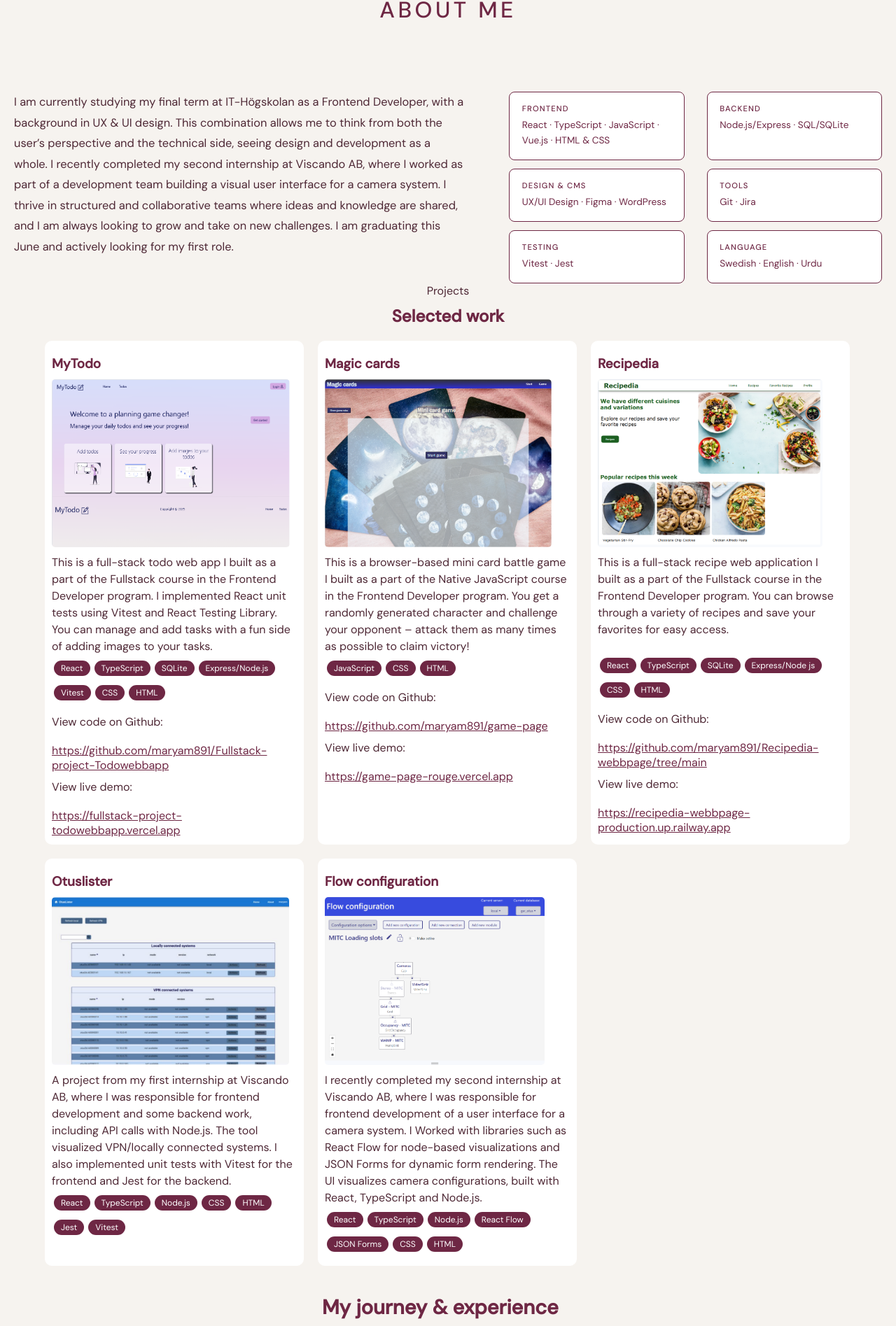
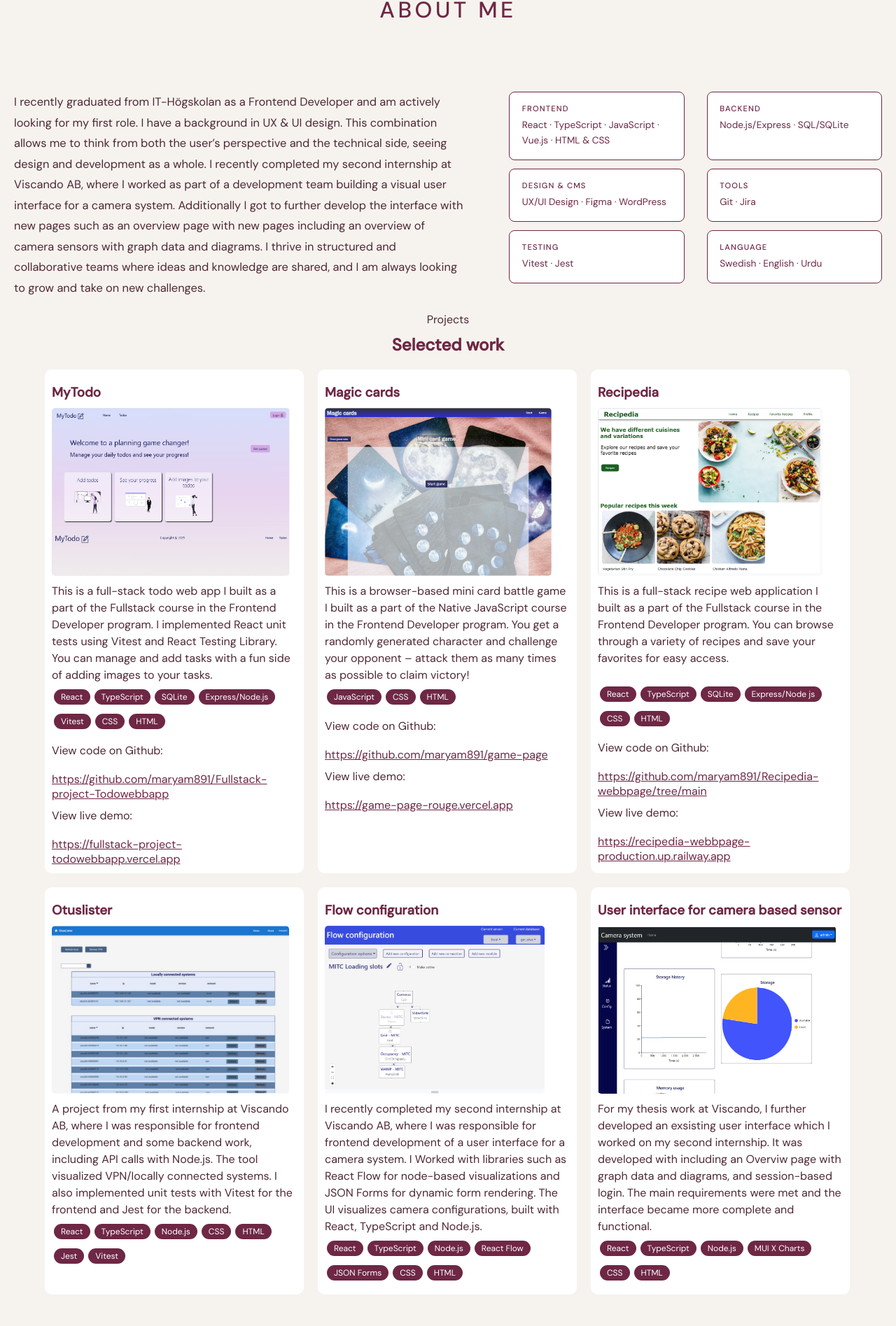
Before and after one commit to maryam891/Portfolio, a React (Vite) app: page / in a window 1280 px wide. Shown: the part 733-2628 px from the top of the page at 70% size. Built offline with nearby package versions, Linux system fonts and the light colour scheme.

Commit message:
updated with a new project card

```diff
--- a/src/components/About.tsx
+++ b/src/components/About.tsx
@@ -22,8 +22,8 @@ export default function About() {
       <div className={"about-label"}><h2 >About me</h2></div>
       <div className={"main-about-container"} >
         <div className={"about-text-container"}>
-          <p>I am currently studying my final term at IT-Högskolan as a Frontend Developer, with a background in UX & UI design. This combination allows me to think from both the user’s perspective and the technical side, seeing design and development as a whole.
-            I recently completed my second internship at Viscando AB, where I worked as part of a development team building a visual user interface for a camera system. I thrive in structured and collaborative teams where ideas and knowledge are shared, and I am always looking to grow and take on new challenges. I am graduating this June and actively looking for my first role.</p>
+          <p>I recently graduated from IT-Högskolan as a Frontend Developer and am actively looking for my first role. I have a background in UX & UI design. This combination allows me to think from both the user’s perspective and the technical side, seeing design and development as a whole.
+            I recently completed my second internship at Viscando AB, where I worked as part of a development team building a visual user interface for a camera system. Additionally I got to further develop the interface with new pages such as an overview page with new pages including an overview of camera sensors with graph data and diagrams. I thrive in structured and collaborative teams where ideas and knowledge are shared, and I am always looking to grow and take on new challenges.</p>
         </div>
         <div className={"skills-container"}>
           {skills.map((s) => (
--- a/src/data.ts
+++ b/src/data.ts
@@ -3,6 +3,7 @@ import minigameImg from "../src/assets/miniGameProjectImg.png";
 import recipeImg from "../src/assets/recipeProjectImg.png";
 import otuslisterImg from "../src/assets/otuslisterimg.png";
 import flowConfigImg from "../src/assets/flowConfig.png";
+import cameraSensor from "../src/assets/cameraSensor.png";
 export interface Project {
   id: number;
   title: string;
@@ -80,4 +81,14 @@ export const projects: Project[] = [
       "HTML",
     ],
   },
+  {
+    id: 6,
+    title: "User interface for camera based sensor",
+    description:
+      "For my thesis work at Viscando, I further developed an exsisting user interface which I worked on my second internship. It was developed with including an Overviw page with graph data and diagrams, and session-based login. The main requirements were met and the interface became more complete and functional.",
+    githubUrl: "",
+    liveUrl: "",
+    img: cameraSensor,
+    tags: ["React", "TypeScript", "Node.js", "MUI X Charts", "CSS", "HTML"],
+  },
 ];
```
Also changed, not shown: src/assets/cameraSensor.png (added).
